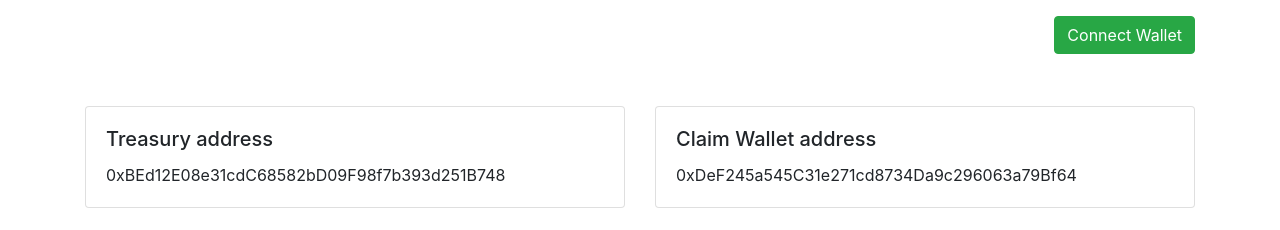
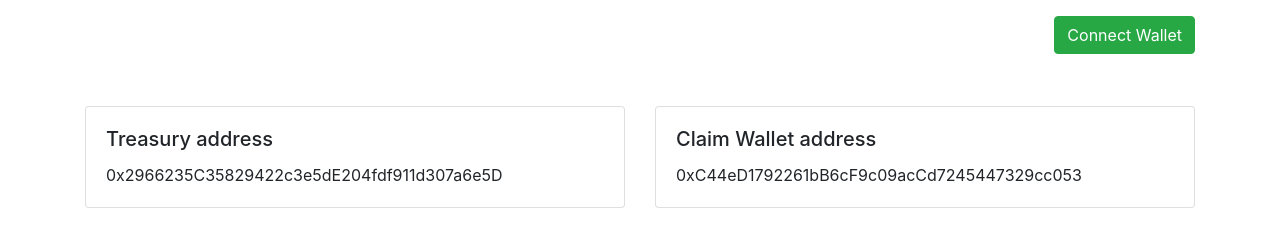
Before and after one commit to climax-solution/Blindangels-ADMIN, a React (Create React App) app in the folder interface/: page / in a window 1280 px wide. Shown: the top 230 px of the page. Built offline with nearby package versions, Linux system fonts and the light colour scheme.

Commit message:
update withdraw and contract addresses

```diff
--- a/interface/src/config.json
+++ b/interface/src/config.json
@@ -1,8 +1,8 @@
 {
     "SigAddress": "0xf1207e7Fc4646d292471b985e560C73e8287aaAF",
     "TOKEN": "0xC964fFD97d750c843000fCf632BBA01ef4692933",
-    "OWNERS" : ["0x0F09aE2ba91449a7B4201721f98f482cAF9737Ee","0x8bD154D7b5ADbDab1d45D5C59512F2e9EbBcF219","0x2f1e0ffCC0CcAeEDAD34Ff26767488C67f98B41f"],
-    "treasuryAddress": "0xBEd12E08e31cdC68582bD09F98f7b393d251B748",
-    "claimAddress": "0xDeF245a545C31e271cd8734Da9c296063a79Bf64",
+    "OWNERS" : ["0xbD8F90c889692b80aC1B3E5301449eB0eA2Cf950", "0x03C850825ddcd950B1eb4010bEcA9F87a2E64D55", "0xb9971b5dF187d6c71b3925Ad72f0787b8e1a8959"],
+    "treasuryAddress": "0x2966235C35829422c3e5dE204fdf911d307a6e5D",
+    "claimAddress": "0xC44eD1792261bB6cF9c09acCd7245447329cc053",
     "apiKey": "ANZWAZS69JPGZYJKQ9ZKID8AQM5UGRA32G"
 }
--- a/interface/src/pages/components/Withdraw/withdraw.js
+++ b/interface/src/pages/components/Withdraw/withdraw.js
@@ -106,7 +106,7 @@ const Withdraw = () => {
             await cContract.methods.declineWithdrawRequest()
             .send({ from: ownerAddress })
             .on('receipt', async(res) => {
-                NotificationManager.success("Withdraw successfully!", "Success");
+                NotificationManager.success("Declined withdraw successfully!", "Success");
             })
             .catch(err => {
                 console.log(err);
```
